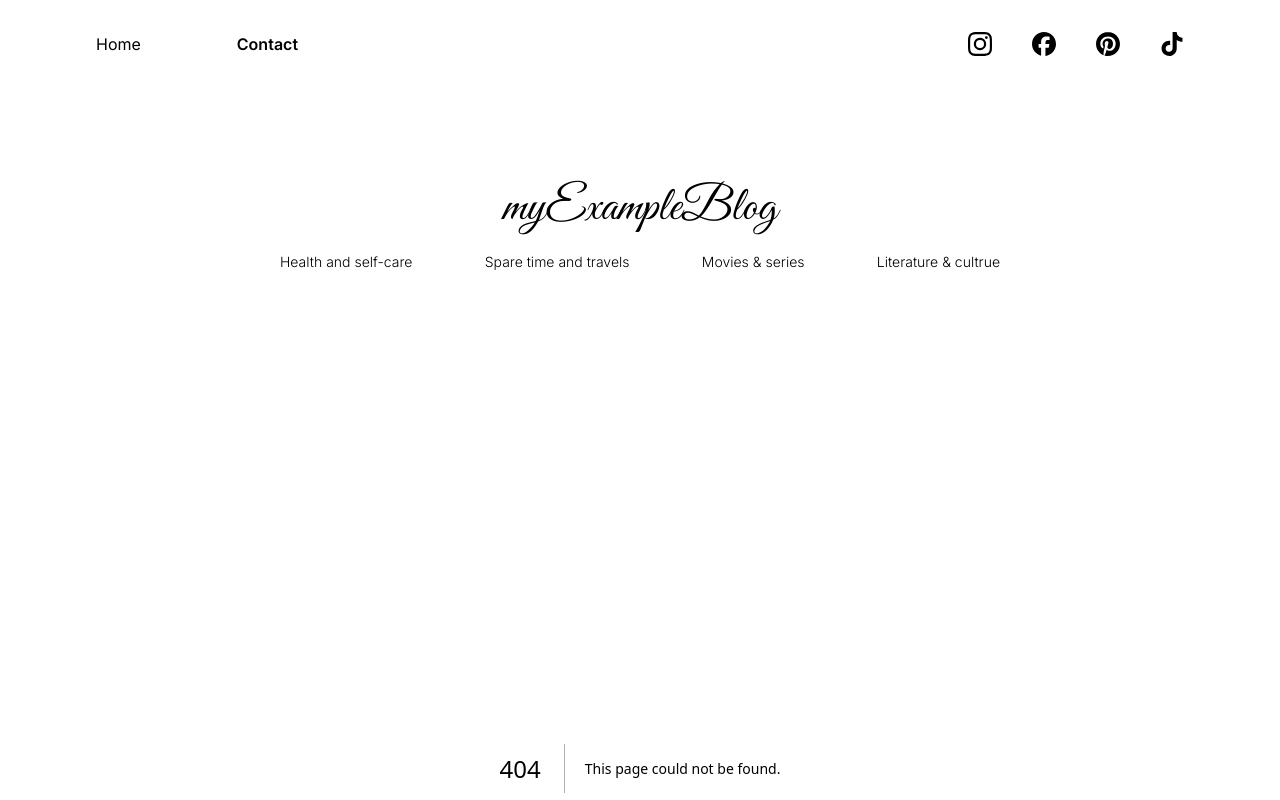
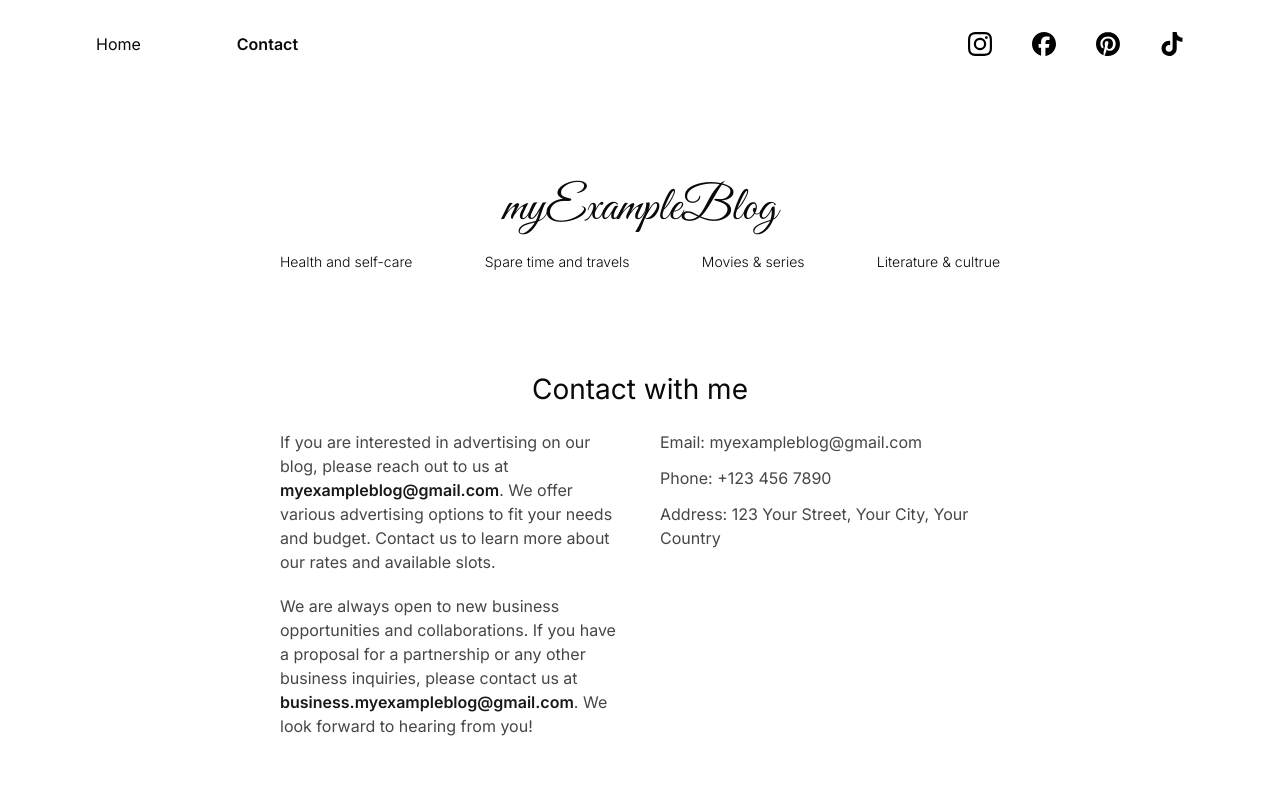
Before and after one commit to DominikBieleckikontakt/ExampleBlog, a Next.js app: page /contact in a window 1280 px wide. Before the commit this address had no page. Shown: the top 800 px of the page. Built offline with nearby package versions, Linux system fonts and the light colour scheme.

Commit message:
contact and notfound page created

```diff
--- /dev/null
+++ b/app/contact/page.tsx
@@ -0,0 +1,49 @@
+import React from "react";
+
+const ContactPage = () => {
+  return (
+    <main className="max-w-[45rem] mx-auto max-md:mx-5">
+      <h2 className="text-center">Contact with me</h2>
+      <div className="grid lg:grid-cols-2 gap-5 lg:gap-10 my-5 text-primary/80">
+        <div className="grid gap-5">
+          <p>
+            If you are interested in advertising on our blog, please reach out
+            to us at{" "}
+            <a
+              href="mailto:ads@yourblog.com"
+              className="text-primary/100 font-semibold"
+            >
+              myexampleblog@gmail.com
+            </a>
+            . We offer various advertising options to fit your needs and budget.
+            Contact us to learn more about our rates and available slots.
+          </p>
+          <p>
+            We are always open to new business opportunities and collaborations.
+            If you have a proposal for a partnership or any other business
+            inquiries, please contact us at{" "}
+            <a
+              href="mailto:business@yourblog.com"
+              className="text-primary/100 font-semibold"
+            >
+              business.myexampleblog@gmail.com
+            </a>
+            . We look forward to hearing from you!
+          </p>
+        </div>
+        <div>
+          <div className="mb-3">
+            Email:{" "}
+            <a href="mailto:contact@yourblog.com">myexampleblog@gmail.com</a>
+          </div>
+          <div className="my-3">Phone: +123 456 7890</div>
+          <div className="mt-3">
+            Address: 123 Your Street, Your City, Your Country
+          </div>
+        </div>
+      </div>
+    </main>
+  );
+};
+
+export default ContactPage;
--- /dev/null
+++ b/app/not-found.tsx
@@ -0,0 +1,13 @@
+import React from "react";
+
+const NotFound = () => {
+  return (
+    <main className="my-48">
+      <h2 className="text-center mx-5">
+        This page was not found. You can go to the home using menu.
+      </h2>
+    </main>
+  );
+};
+
+export default NotFound;
--- a/components/Article/Comments.tsx
+++ b/components/Article/Comments.tsx
@@ -13,12 +13,11 @@ const Comments = ({
   commentList: CommentType[];
   postId: string;
 }) => {
-  const [comments, setComments] = useState<SimpleCommentType[] | CommentType[]>(
-    commentList
-  );
+  const [comments, setComments] =
+    useState<(SimpleCommentType | CommentType)[]>(commentList);
 
   const addCommentHandler = (comment: TempCommentType) => {
-    setComments((prev: any) => {
+    setComments((prev) => {
       return [
         ...prev,
         {
```
Also changed, not shown: articles/everyday-walk.md (+17 -0 lines).
